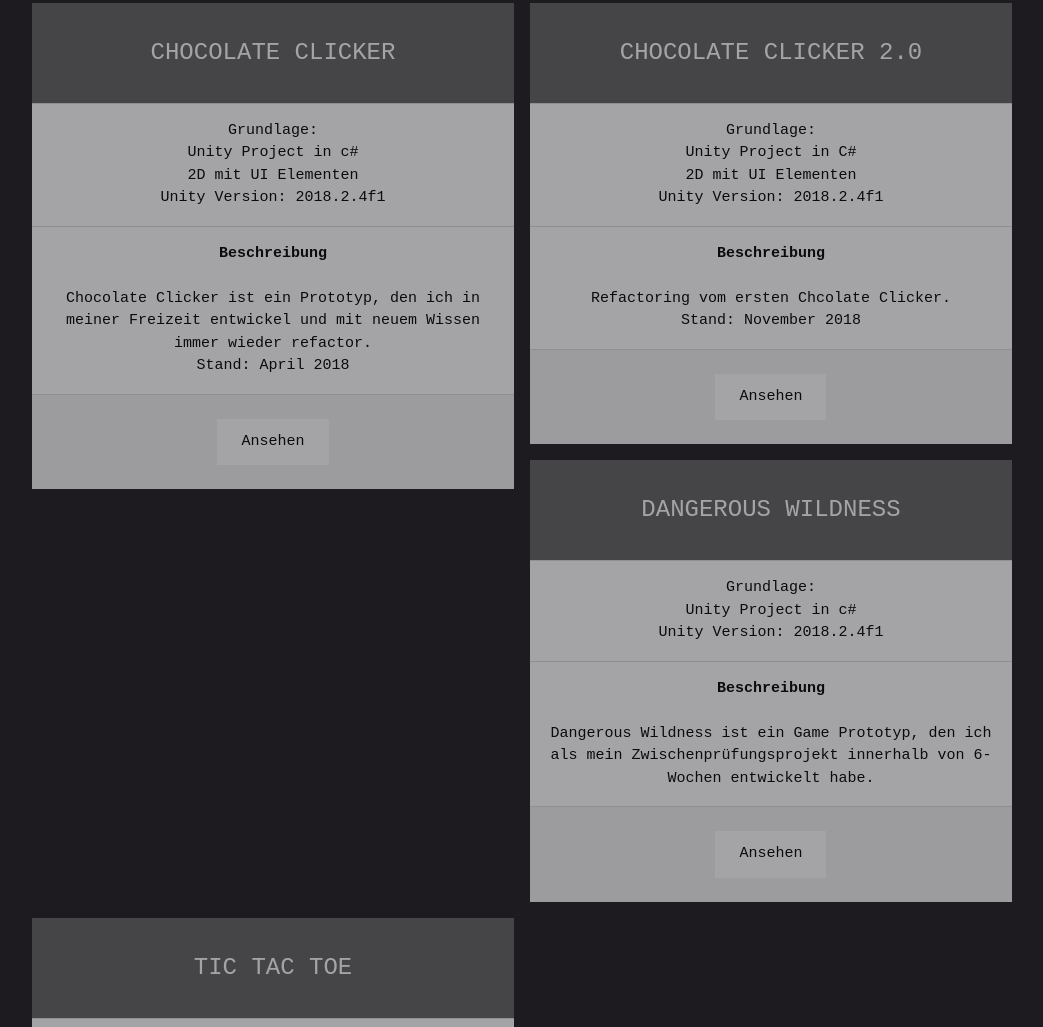
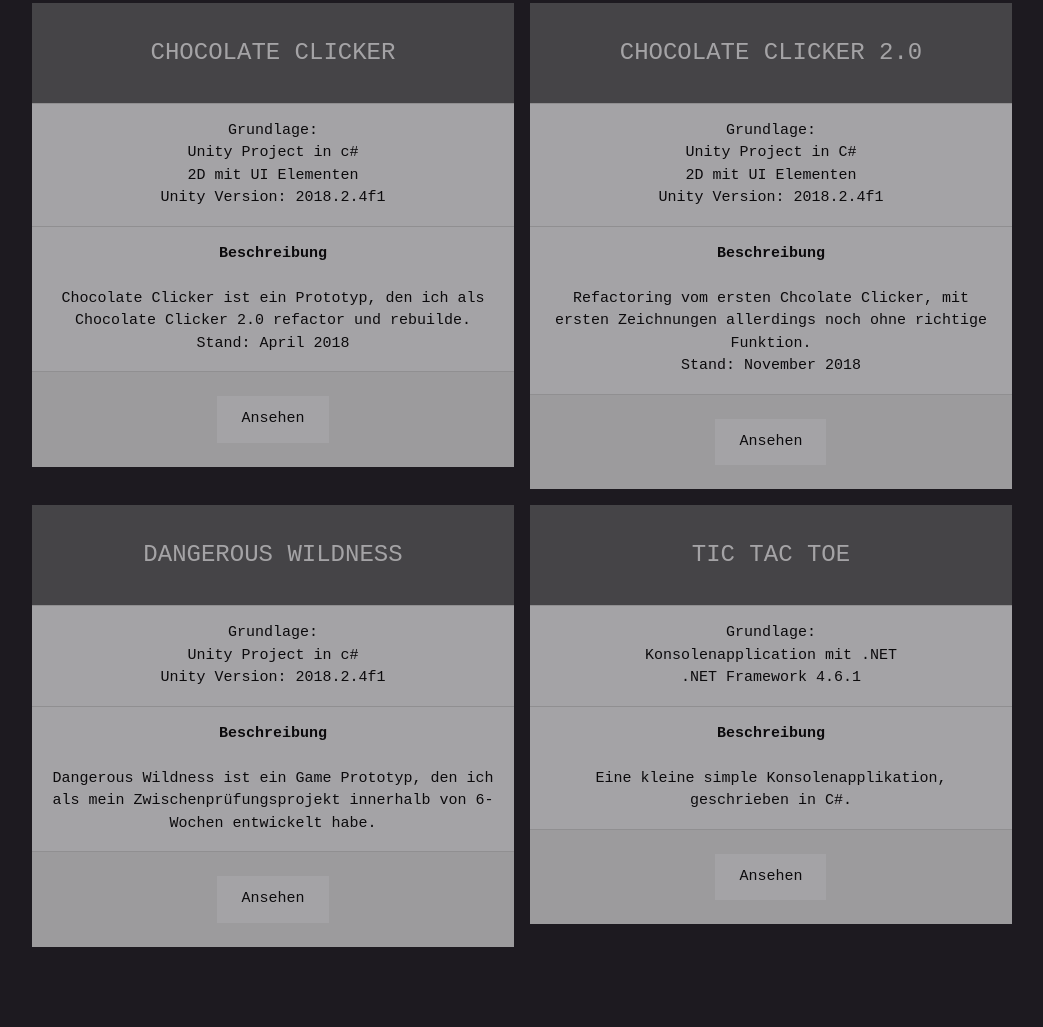
Before and after one commit to BlackButterfly666/BlackButterfly666.github.io, a plain HTML site: page index.html in a window 1280 px wide. Shown: the part 3062-4089 px from the top of the page, without its empty margins (178-1221 px from the left). Drawn offline with Linux system fonts and the light colour scheme.

Commit message:
changed index

```diff
--- a/index.html
+++ b/index.html
@@ -233,7 +233,7 @@
                         <ul class="w3-ul w3-white w3-center w3-opacity w3-hover-opacity-off">
                             <li class="w3-dark-grey w3-xlarge w3-padding-32">CHOCOLATE CLICKER  </li>
                             <li class="w3-padding-16">Grundlage: <br>Unity Project in c# <br>2D mit UI Elementen <br> Unity Version: 2018.2.4f1</li>
-                            <li class="w3-padding-16"><b>Beschreibung</b><br><br> Chocolate Clicker ist ein Prototyp, den ich in meiner Freizeit entwickel und mit neuem Wissen immer wieder refactor. <br>Stand: April 2018</li>
+                            <li class="w3-padding-16"><b>Beschreibung</b><br><br> Chocolate Clicker ist ein Prototyp, den ich als Chocolate Clicker 2.0 refactor und rebuilde. <br>Stand: April 2018</li>
                             <li class="w3-light-grey w3-padding-24">
                                 <button class="w3-button w3-white w3-padding-large w3-hover-black">
                                     <a href="https://github.com/BlackButterfly666/Chocolate-Clicker" target="_blank">Ansehen</a>
@@ -247,7 +247,7 @@
                             <li class="w3-dark-grey w3-xlarge w3-padding-32">CHOCOLATE CLICKER 2.0</li>
                             <li class="w3-padding-16">Grundlage: <br>Unity Project in C# <br>2D mit UI Elementen <br> Unity Version: 2018.2.4f1</li>
                             <li class="w3-padding-16">
-                                <b>Beschreibung</b><br><br> Refactoring vom ersten Chcolate Clicker. <br>Stand: November 2018
+                                <b>Beschreibung</b><br><br> Refactoring vom ersten Chcolate Clicker, mit ersten Zeichnungen allerdings noch ohne richtige Funktion. <br>Stand: November 2018
                             </li>
                             <li class="w3-light-grey w3-padding-24">
                                 <button class="w3-button w3-white w3-padding-large w3-hover-black">
```
